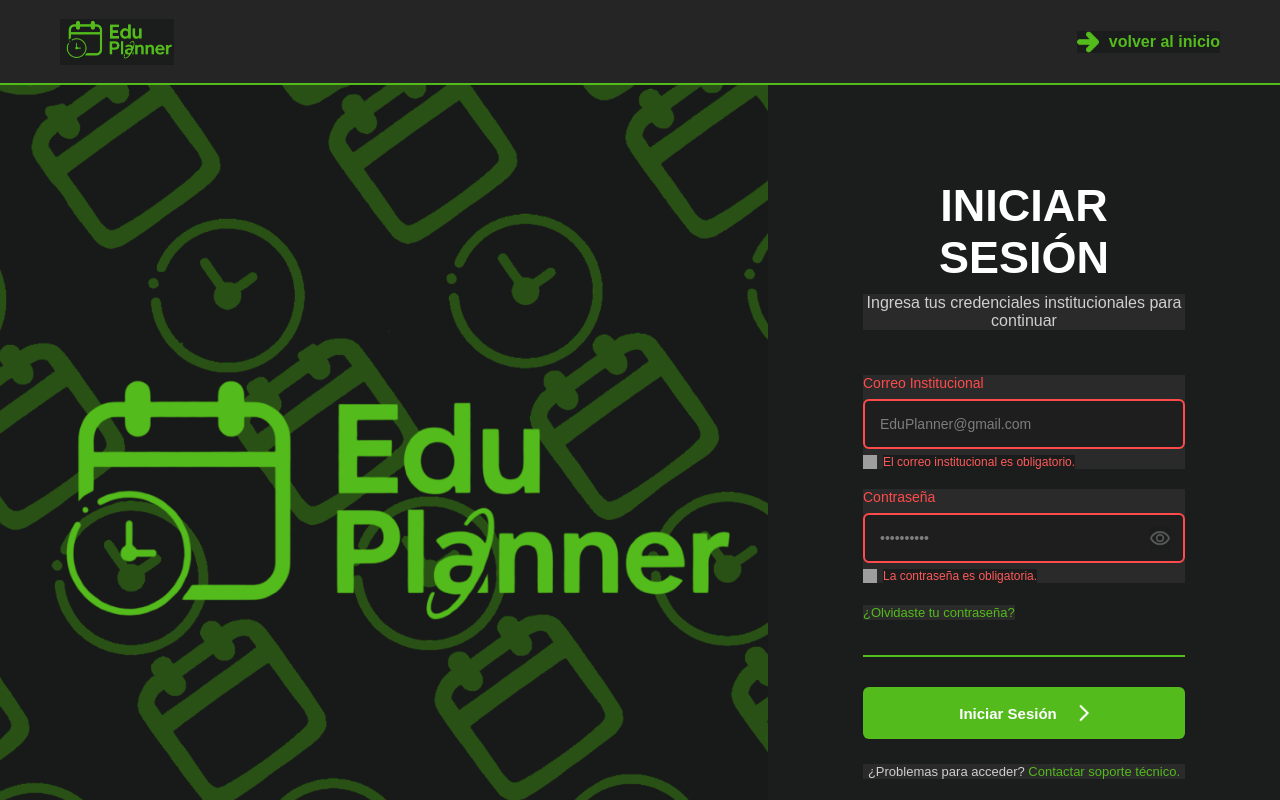
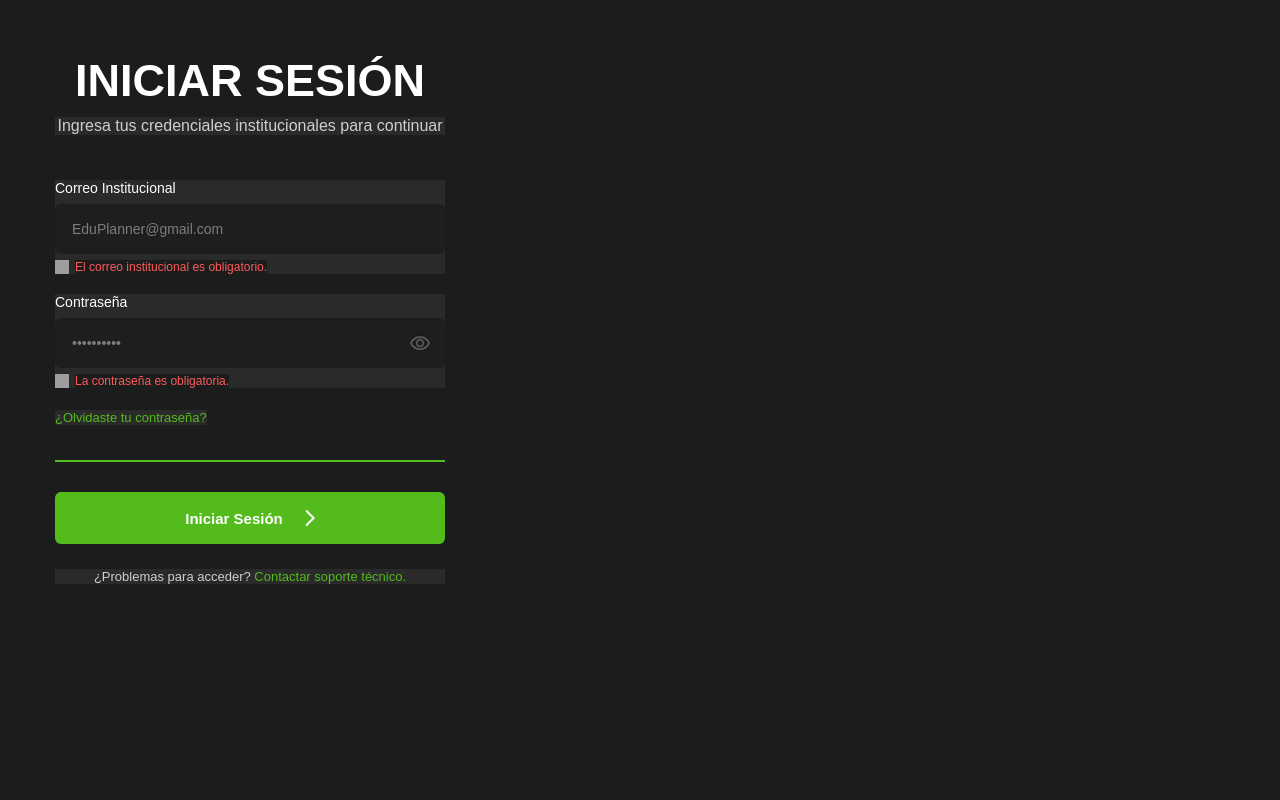
Before and after one commit to Stefani1113/EduPlanner, an Angular app in the folder ed-frontend/: page /auth in a window 1280 px wide. Shown: the top 800 px of the page. Built offline with nearby package versions, Linux system fonts and the light colour scheme; grey boxes are pictures that could not be loaded.

Commit message:
feat:avance conectando el frotend

```diff
--- a/ed-frontend/src/app/features/auth/components/login-form/login-form.component.html
+++ /dev/null
@@ -1 +0,0 @@
-<p>login-form works!</p>
--- a/ed-frontend/src/app/features/auth/models/login-request.ts
+++ b/ed-frontend/src/app/features/auth/models/login-request.ts
@@ -0,0 +1,4 @@
+export interface LoginRequest {
+  email: string;
+  password: string;
+}
--- a/ed-frontend/src/app/features/auth/pages/login-page/login-page.component.html
+++ b/ed-frontend/src/app/features/auth/pages/login-page/login-page.component.html
@@ -1,27 +1,3 @@
-<header class="top-login">
-  <div class="brand-login">
-    <img src="assets/img/Logo-nav.png" alt="Logo">
-  </div>
-
-  <div class="back-login">
-     <a href="#">
-        <img class="icon-menu" src="assets/img/right-arrow.png" alt="/ed-frontend/src/app/features/home/pages/inicio/inicio.component.html" >
-            volver al inicio
-    </a>
-  </div>
-</header>
-
-<section class="login-screen">
-
-  <div class="login-left">
-    <img
-      class="main-logo"
-      src="assets/img/Logo-nav.png"
-      alt="EduPlanner">
-  </div>
-
-  <div class="login-right">
-
 <div class="login-box">
 
   <h1>INICIAR SESIÓN</h1>
@@ -30,12 +6,13 @@
     Ingresa tus credenciales institucionales para continuar
   </p>
 
-      <div class="field-login error">
+  <div class="field-login">
 
     <label>Correo Institucional</label>
 
     <input
       type="email"
+      [(ngModel)]="email"
       placeholder="EduPlanner@gmail.com">
 
     <div class="error-message">
@@ -45,7 +22,7 @@
 
   </div>
 
-      <div class="field-login error">
+  <div class="field-login">
 
     <label>Contraseña</label>
 
@@ -53,6 +30,7 @@
 
       <input
         type="password"
+        [(ngModel)]="password"
         placeholder="••••••••••">
 
       <img
@@ -74,9 +52,15 @@
 
   <div class="divider-login"></div>
 
-      <button type="submit" class="button-login">
+  <button
+    type="button"
+    class="button-login"
+    (click)="login()">
+
     Iniciar Sesión
+
     <img src="assets/img/arrow-right.png" alt="">
+
   </button>
 
   <p class="support-login">
@@ -87,11 +71,3 @@
   </p>
 
 </div>
-
-  </div>
-
-</section>
-
-<footer class="footer-login">
-  <img src="assets/img/logo-footer.png" alt="Logo">
-</footer>
--- a/ed-frontend/src/app/features/auth/pages/login-page/login-page.component.ts
+++ b/ed-frontend/src/app/features/auth/pages/login-page/login-page.component.ts
@@ -1,17 +1,48 @@
 import { Component } from '@angular/core';
+import { FormsModule } from '@angular/forms';
 import { Router } from '@angular/router';
+import { AuthService } from '../../services/auth.service';
 
 @Component({
   selector: 'app-login-page',
+  standalone: true,
+  imports: [FormsModule],
   templateUrl: './login-page.component.html',
   styleUrls: ['./login-page.component.scss']
 })
 export class LoginPageComponent {
 
-  constructor(private router: Router) {}
+  email: string = '';
+  password: string = '';
+
+  constructor(
+    private router: Router,
+    private authService: AuthService
+  ) {}
+
+  login(): void {
+
+    this.authService.login(this.email, this.password).subscribe({
+
+      next: (response: any) => {
+
+        localStorage.setItem('token', response.data.token);
+        localStorage.setItem('usuario', JSON.stringify(response.data));
+
+        this.router.navigate(['/dashboard']); // Cambia la ruta si tu aplicación usa otra
+
+      },
+
+      error: (error) => {
+        console.error(error);
+        alert('Correo o contraseña incorrectos.');
+      }
+
+    });
+
+  }
 
   irForgotPassword() {
-    console.log('Se hizo clic');
     this.router.navigate(['/auth/forgot-password']);
   }
 }
--- a/ed-frontend/src/app/features/auth/services/auth.service.ts
+++ b/ed-frontend/src/app/features/auth/services/auth.service.ts
@@ -1,22 +1,29 @@
 import { Injectable } from '@angular/core';
 import { HttpClient } from '@angular/common/http';
 import { Observable } from 'rxjs';
-
-export interface LoginRequest {
-  email: string;
-  password: string;
-}
+import { LoginRequest } from '../models/login-request';
+import { LoginResponse } from '../models/login-response';
 
 @Injectable({
   providedIn: 'root'
 })
 export class AuthService {
 
-  private apiUrl = 'http://localhost:8080/auth';
+  models(data: LoginRequest) {
+  return this.http.post<any>(
+    'http://localhost:8081/eduplanner/auth/login',
+    data
+  );
+}
+
+  private api = 'http://localhost:8081/eduplanner/auth';
 
   constructor(private http: HttpClient) {}
 
-  login(data: LoginRequest): Observable<any> {
-    return this.http.post(`${this.apiUrl}/login`, data);
+  login(email: string, password: string): Observable<any> {
+    return this.http.post<any>(`${this.api}/login`, {
+      email,
+      password
+    });
   }
 }
```
Also changed, not shown: ed-frontend/src/app/features/auth/components/login-form/login-form.component.ts (+32 -1 lines), ed-frontend/src/app/features/auth/models/login-response.ts (+8 -0 lines). Lines whose indentation alone changed are shown as unchanged.
